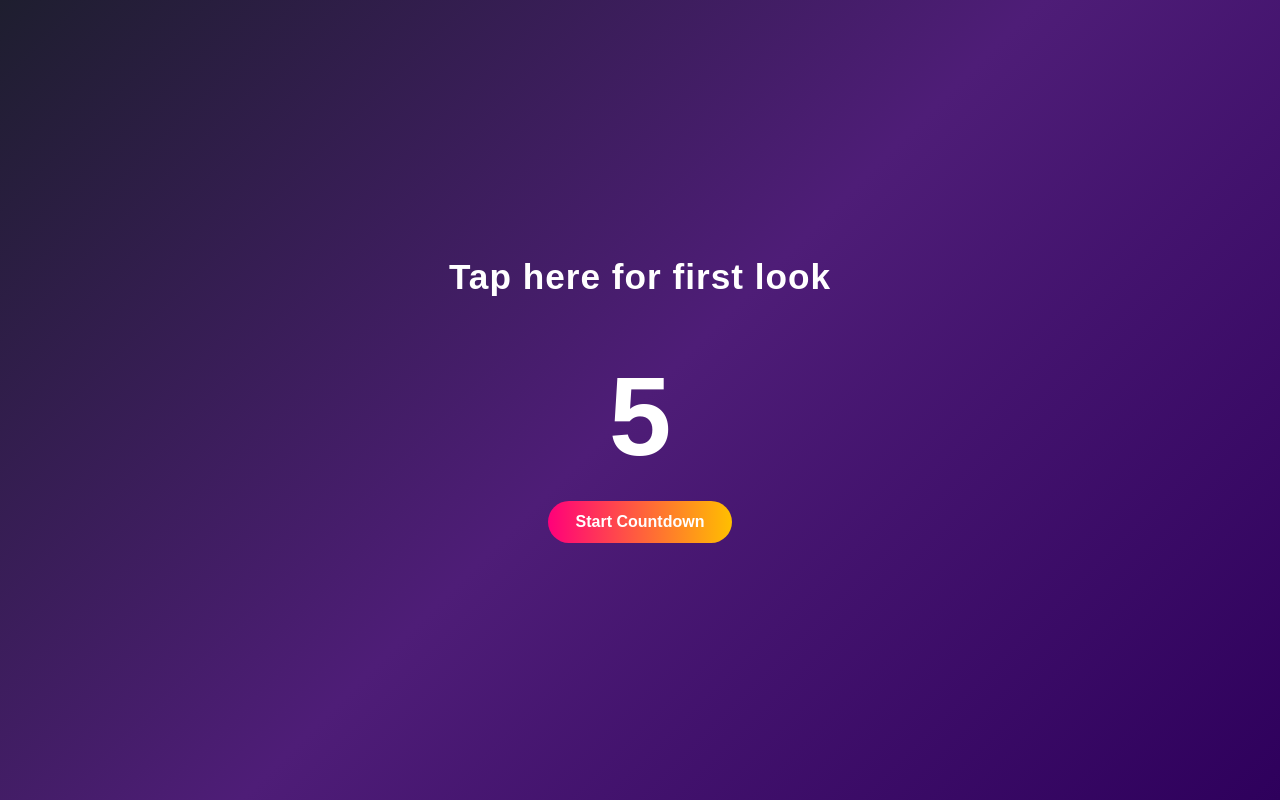
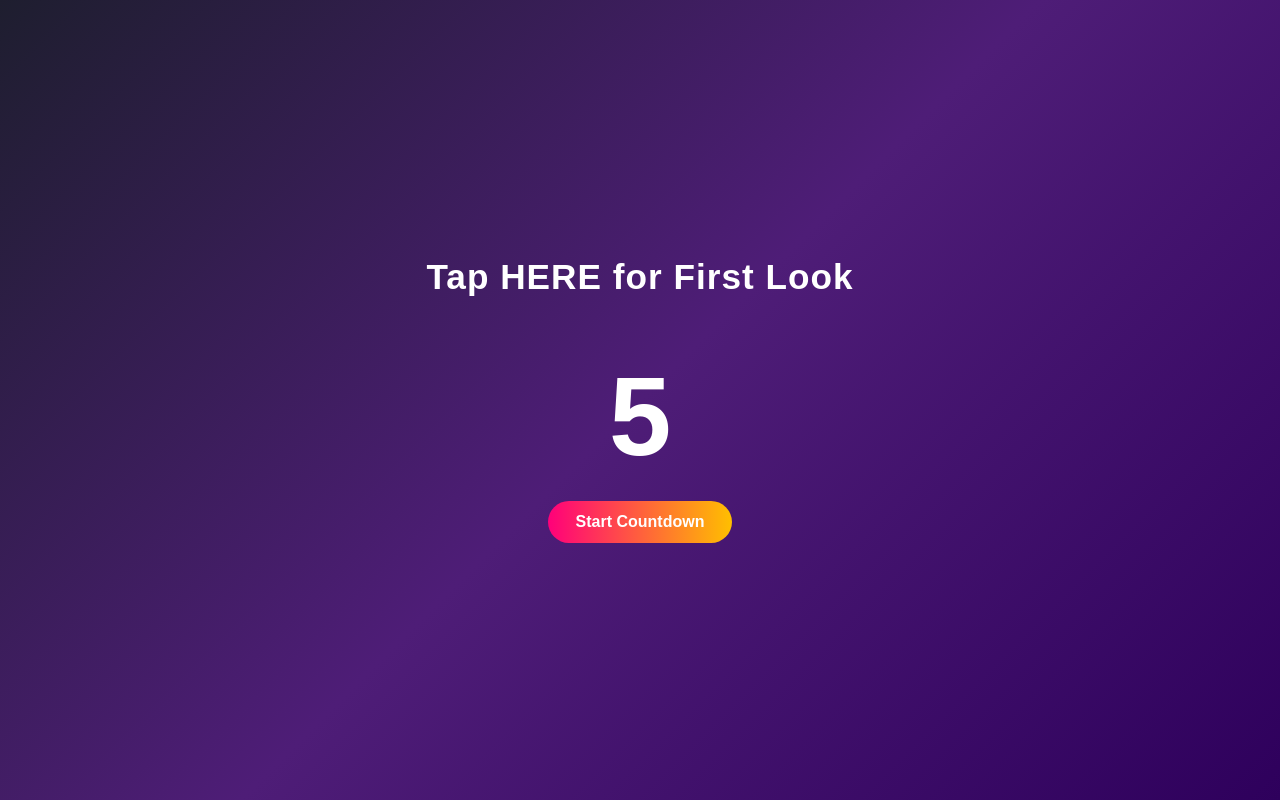
Before and after one commit to karthik18112004/launch, a plain HTML site: page index.html in a window 1280 px wide. Drawn offline with Linux system fonts and the light colour scheme.

Commit message:
Update index.html

```diff
--- a/index.html
+++ b/index.html
@@ -118,7 +118,7 @@
   </style>
 </head>
 <body>
-  <h1>Tap here for first look</h1>
+  <h1>Tap HERE for First Look</h1>
   <div id="countdown">5</div>
   <button id="startBtn">Start Countdown</button>
 
```
